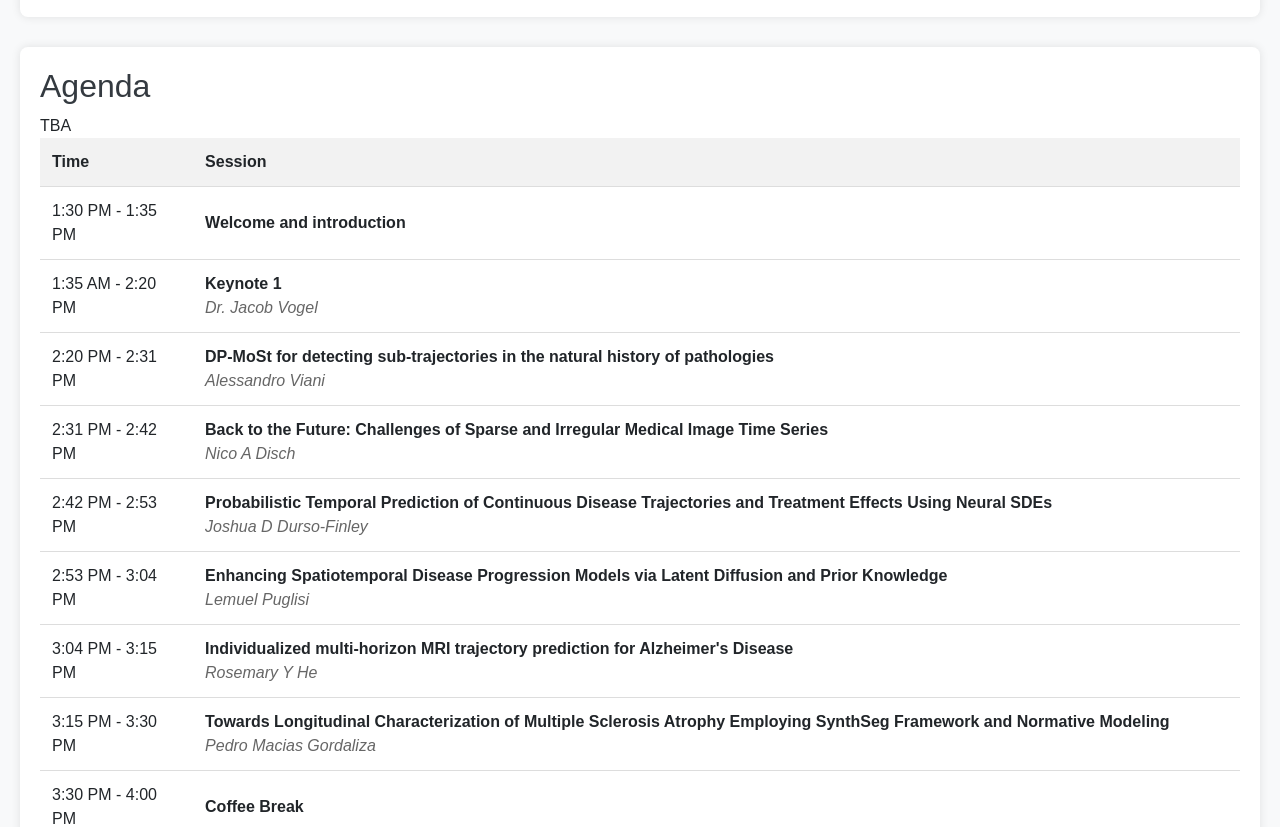
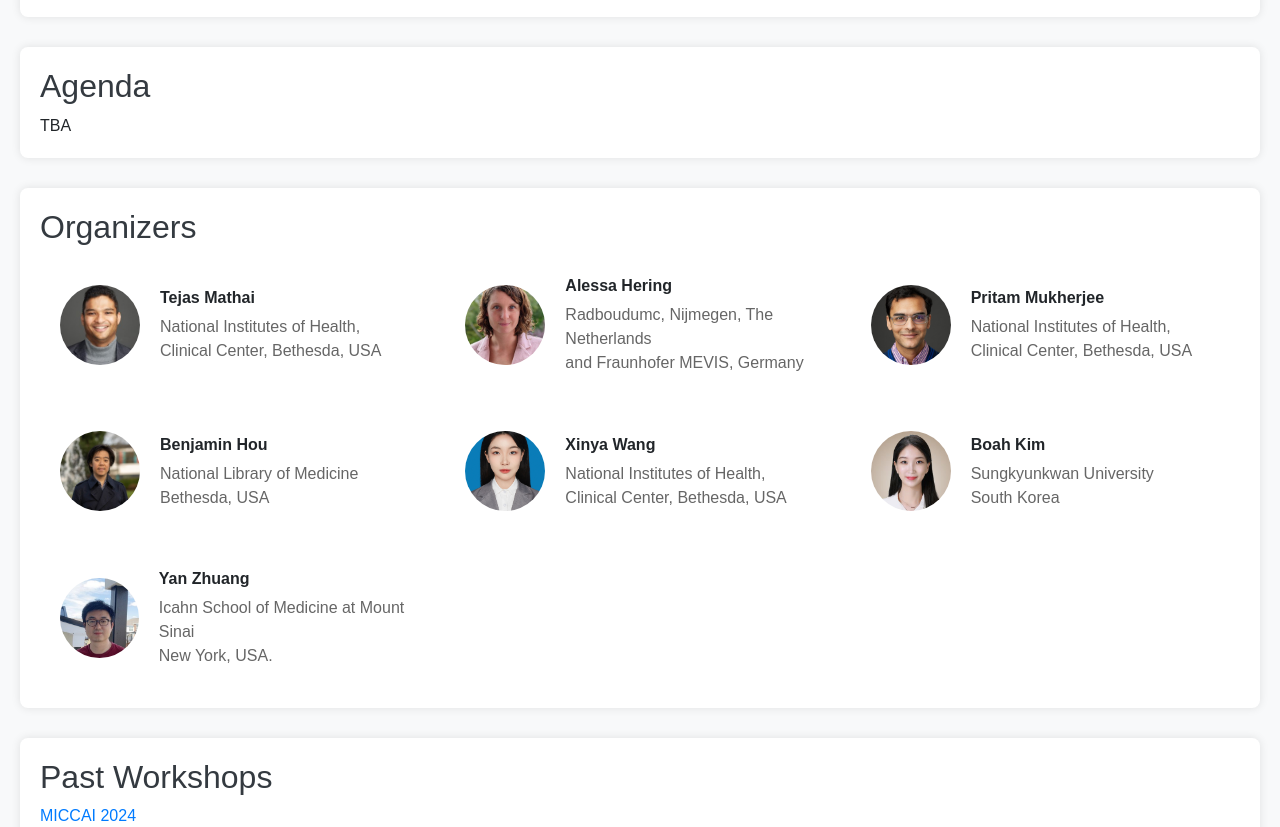
Before and after one commit to ldtm-miccai/lmid2025, a plain HTML site: page index.html in a window 1280 px wide. Shown: the part 2760-3587 px from the top of the page. Drawn offline with nearby package versions, Linux system fonts and the light colour scheme.

Commit message:
Update agenda.html

```diff
--- a/index.html
+++ b/index.html
@@ -485,7 +485,7 @@
         <section id="agenda">
             <h2>Agenda</h2>
             TBA
-            <table class="responsive-table">
+            <!-- <table class="responsive-table">
                 <thead>
                     <tr>
                         <th>Time</th>
@@ -632,7 +632,7 @@
                         </td>
                     </tr>
                 </tbody>
-            </table>
+            </table> -->
 
         </section>
 
```
